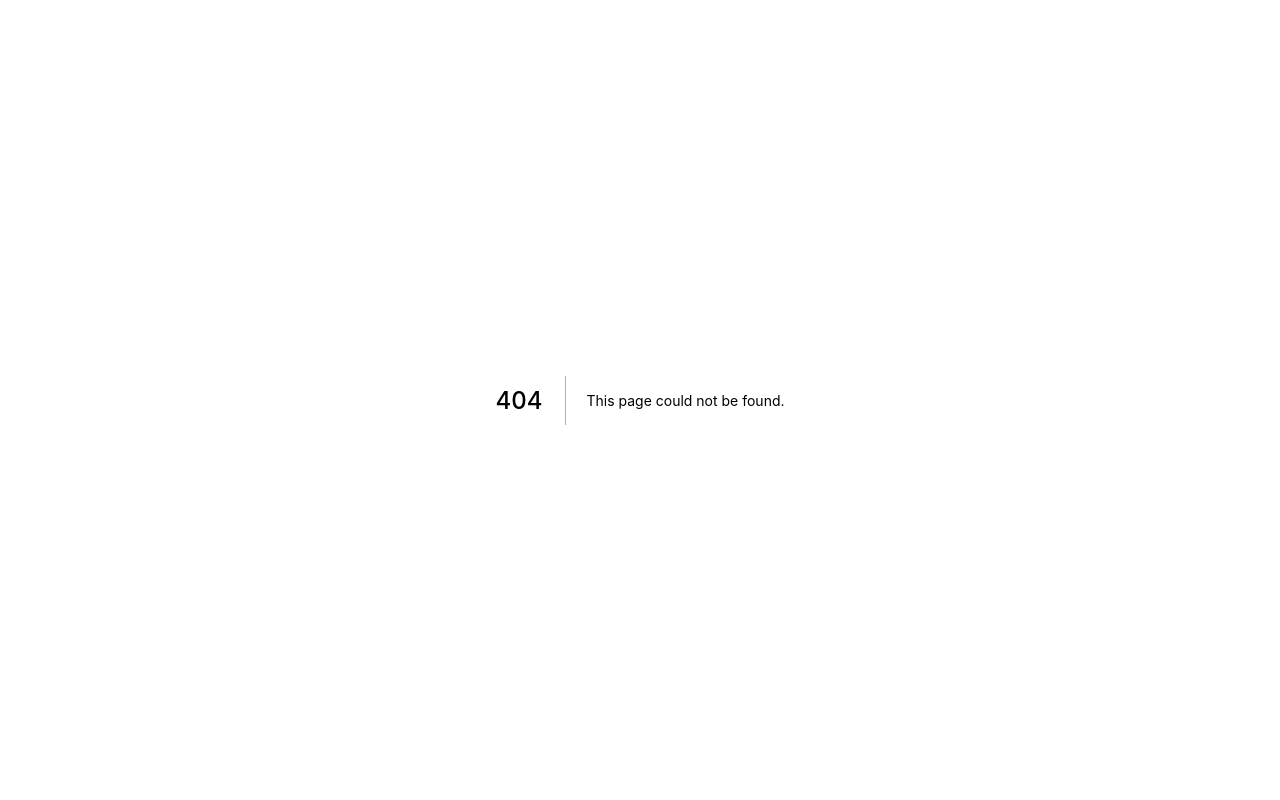
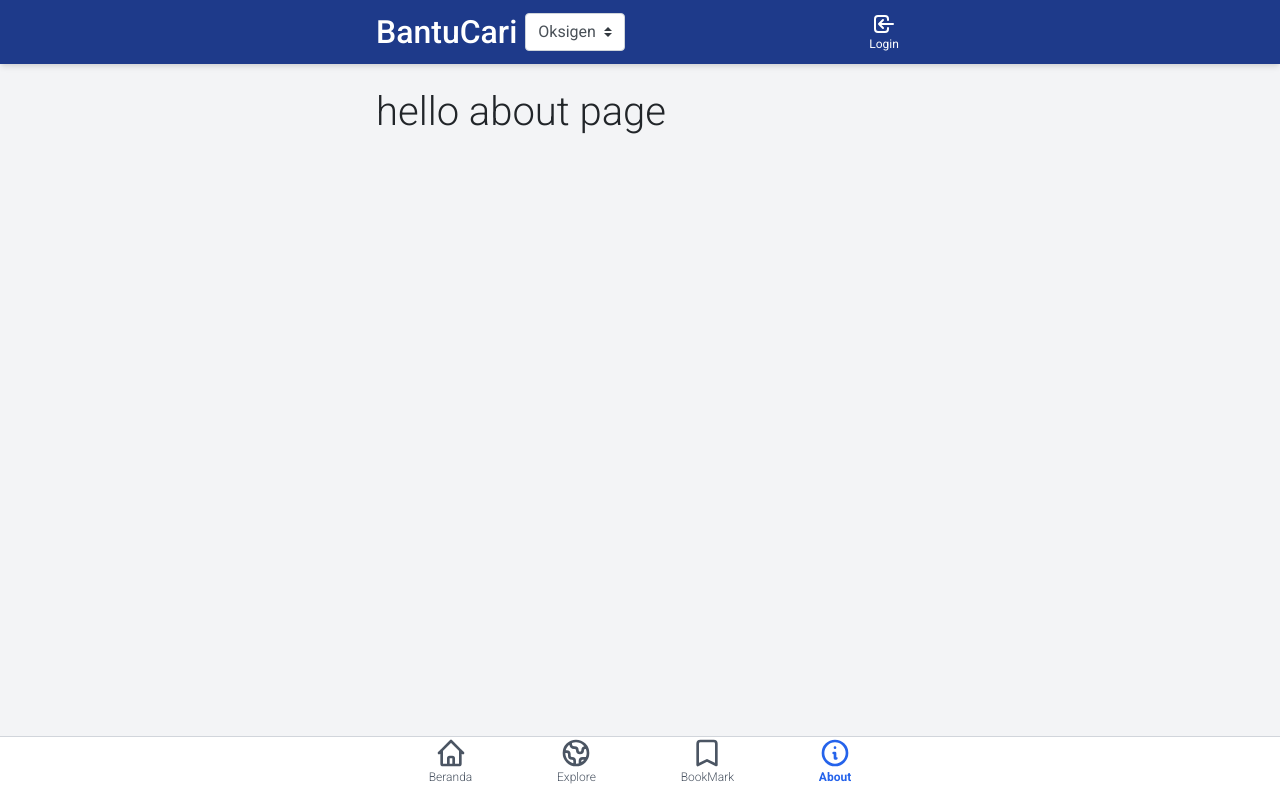
Before and after one commit to Elektro-Ngoding/bantucarioksigen, a Next.js app: page /about in a window 1280 px wide. Before the commit this address had no page. Built offline with nearby package versions, Linux system fonts and the light colour scheme.

Commit message:
add new page explore and about

```diff
--- a/component/Layout/Footer.js
+++ b/component/Layout/Footer.js
@@ -1,14 +1,32 @@
 import Link from "next/link";
 import { useRouter } from "next/router";
+import { useEffect, useState } from "react";
 export default function Footer() {
   const router = useRouter();
+  const [userLogIn, setUserLogIn] = useState(false);
+  useEffect(() => {
+    const user = sessionStorage.getItem("userLogIn");
+    if (user === "false") {
+      setUserLogIn(false);
+    } else if (user === "true") {
+      setUserLogIn(true);
+    } else {
+      setUserLogIn(false);
+    }
+  }, []);
   return (
     <nav className="flex items-center justify-center fixed bottom-0 w-full h-16 px-2 bg-white border-t border-gray-300 z-30">
       <div className="flex items-center justify-center w-full max-w-xl mx-auto">
         <ul className="flex items-center justify-evenly w-full">
           <li className="relative">
             <Link href="/">
-              <a className={router.pathname == "/" ? "inline-flex flex-col items-center justify-center text-center h-12 px-2 rounded-md text-blue-600 font-semibold hover:text-blue-600" : "inline-flex flex-col items-center justify-center text-center h-12 px-2 rounded-md text-gray-600 hover:text-blue-600"}>
+              <a
+                className={
+                  router.pathname == "/"
+                    ? "inline-flex flex-col items-center justify-center text-center h-12 px-2 rounded-md text-blue-600 font-semibold hover:text-blue-600"
+                    : "inline-flex flex-col items-center justify-center text-center h-12 px-2 rounded-md text-gray-600 hover:text-blue-600"
+                }
+              >
                 <svg
                   xmlns="http://www.w3.org/2000/svg"
                   fill="none"
@@ -30,7 +48,13 @@ export default function Footer() {
           </li>
           <li className="relative">
             <Link href="/explore">
-              <a className={router.pathname == "/explore" ? "inline-flex flex-col items-center justify-center text-center h-12 px-2 rounded-md text-blue-600 font-semibold hover:text-blue-600" : "inline-flex flex-col items-center justify-center text-center h-12 px-2 rounded-md text-gray-600 hover:text-blue-600"}>
+              <a
+                className={
+                  router.pathname == "/explore"
+                    ? "inline-flex flex-col items-center justify-center text-center h-12 px-2 rounded-md text-blue-600 font-semibold hover:text-blue-600"
+                    : "inline-flex flex-col items-center justify-center text-center h-12 px-2 rounded-md text-gray-600 hover:text-blue-600"
+                }
+              >
                 <svg
                   xmlns="http://www.w3.org/2000/svg"
                   fill="none"
@@ -52,7 +76,13 @@ export default function Footer() {
           </li>
           <li className="relative">
             <Link href="/bookmark">
-              <a className={router.pathname == "/bookmark" ? "inline-flex flex-col items-center justify-center text-center h-12 px-2 rounded-md text-blue-600 font-semibold hover:text-blue-600" : "inline-flex flex-col items-center justify-center text-center h-12 px-2 rounded-md text-gray-600 hover:text-blue-600"}>
+              <a
+                className={
+                  router.pathname == "/bookmark"
+                    ? "inline-flex flex-col items-center justify-center text-center h-12 px-2 rounded-md text-blue-600 font-semibold hover:text-blue-600"
+                    : "inline-flex flex-col items-center justify-center text-center h-12 px-2 rounded-md text-gray-600 hover:text-blue-600"
+                }
+              >
                 <svg
                   xmlns="http://www.w3.org/2000/svg"
                   fill="none"
@@ -73,8 +103,15 @@ export default function Footer() {
             </Link>
           </li>
           <li className="relative">
+            {userLogIn ? (
               <Link href="/Mitra">
-              <a className={router.pathname == "/Mitra" ? "inline-flex flex-col items-center justify-center text-center h-12 px-2 rounded-md text-blue-600 font-semibold hover:text-blue-600" : "inline-flex flex-col items-center justify-center text-center h-12 px-2 rounded-md text-gray-600 hover:text-blue-600"}>
+                <a
+                  className={
+                    router.pathname == "/Mitra"
+                      ? "inline-flex flex-col items-center justify-center text-center h-12 px-2 rounded-md text-blue-600 font-semibold hover:text-blue-600"
+                      : "inline-flex flex-col items-center justify-center text-center h-12 px-2 rounded-md text-gray-600 hover:text-blue-600"
+                  }
+                >
                   <svg
                     xmlns="http://www.w3.org/2000/svg"
                     fill="none"
@@ -93,6 +130,34 @@ export default function Footer() {
                   <span className="text-xs truncate">Mitra</span>
                 </a>
               </Link>
+            ) : (
+              <Link href="/about">
+                <a
+                  className={
+                    router.pathname == "/about"
+                      ? "inline-flex flex-col items-center justify-center text-center h-12 px-2 rounded-md text-blue-600 font-semibold hover:text-blue-600"
+                      : "inline-flex flex-col items-center justify-center text-center h-12 px-2 rounded-md text-gray-600 hover:text-blue-600"
+                  }
+                >
+                  <svg
+                    xmlns="http://www.w3.org/2000/svg"
+                    fill="none"
+                    viewBox="0 0 24 24"
+                    stroke="currentColor"
+                    className="w-8 h-8"
+                    aria-hidden="true"
+                  >
+                    <path
+                      stroke-linecap="round"
+                      stroke-linejoin="round"
+                      stroke-width="2"
+                      d="M13 16h-1v-4h-1m1-4h.01M21 12a9 9 0 11-18 0 9 9 0 0118 0z"
+                    />
+                  </svg>
+                  <span className="text-xs truncate">About</span>
+                </a>
+              </Link>
+            )}
           </li>
         </ul>
       </div>
--- a/component/Layout/Navbar.tsx
+++ b/component/Layout/Navbar.tsx
@@ -1,4 +1,3 @@
-import { MDBNavbar } from "mdbreact";
 import Router from "next/router";
 import { useEffect, useState } from "react";
 import { removeUserSession } from "../../lib/withSession";
@@ -35,10 +34,7 @@ export default function Navbar() {
             </a>
           </div>
           <div className="p-2 space-y-1 flex-1">
-            <select
-              className="browser-default custom-select"
-              // onChange={this.onSelect}
-            >
+            <select className="browser-default custom-select">
               <option>Oksigen</option>
               <option>Vaksin</option>
             </select>
--- /dev/null
+++ b/pages/about.tsx
@@ -0,0 +1,13 @@
+import Layout from "../component/Layout/Layout";
+
+export default function about() {
+  return (
+    <Layout>
+      <section className="flex flec-col flex-1 py-16">
+        <div className="w-full sm:max-w-xl mx-auto pt-4 px-4">
+            <h1>hello about page</h1>
+        </div>
+      </section>
+    </Layout>
+  );
+}
--- /dev/null
+++ b/pages/explore.tsx
@@ -0,0 +1,13 @@
+import Layout from "../component/Layout/Layout";
+
+export default function explore() {
+  return (
+    <Layout>
+      <section className="flex flec-col flex-1 py-16">
+        <div className="w-full sm:max-w-xl mx-auto pt-4 px-4">
+          <h1>hello explore page</h1>
+        </div>
+      </section>
+    </Layout>
+  );
+}
```
Lines whose indentation alone changed are shown as unchanged.
